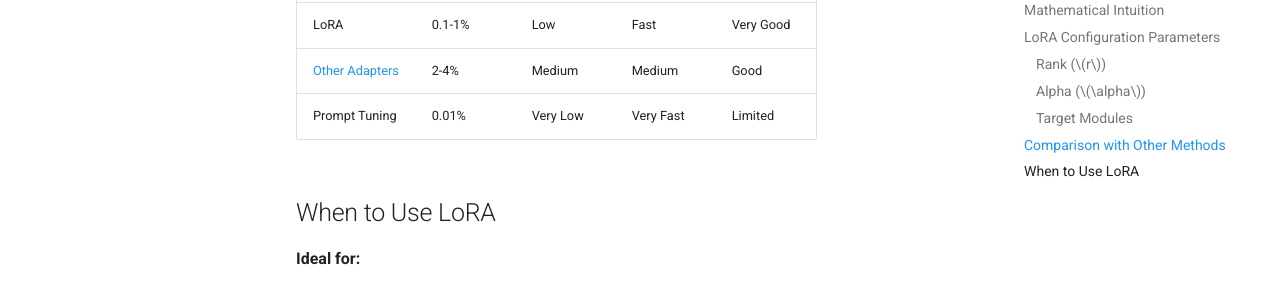
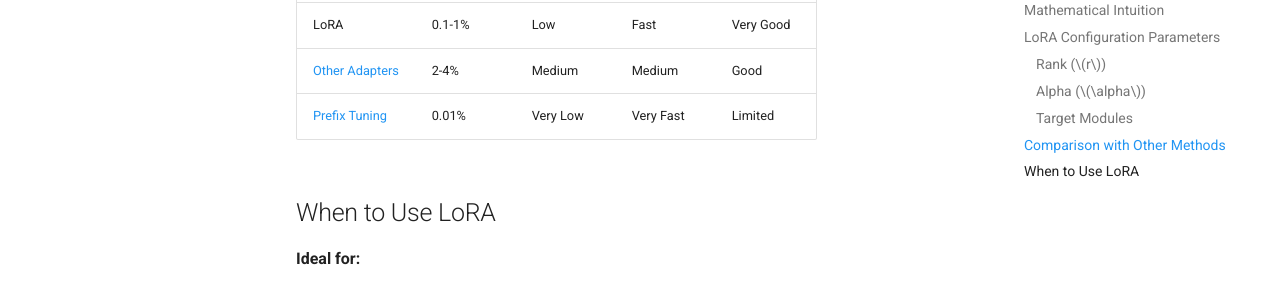
Before and after one commit to tonyreina/lora, an MkDocs documentation site: the page built from docs/getting-started/what-is-lora.md, in a window 1280 px wide and 900 px high, scrolled down 4118 px. Shown: the part 152-444 px from the top of the window. Built offline with MkDocs 1.6.1 and Material for MkDocs 9.7.7, drawn with Linux system fonts in a browser that asks for light colours; comment, search, counter and statistics services are not loaded.

Commit message:
Prefix tuning

```diff
--- a/docs/getting-started/what-is-lora.md
+++ b/docs/getting-started/what-is-lora.md
@@ -110,7 +110,7 @@ Which parts of the model to adapt:
 | Full Fine-tuning | 100% | High | Slow | Excellent |
 | LoRA | 0.1-1% | Low | Fast | Very Good |
 | [Other Adapters](https://arxiv.org/pdf/1902.00751) | 2-4% | Medium | Medium | Good |
-| Prompt Tuning | 0.01% | Very Low | Very Fast | Limited |
+| [Prefix Tuning](https://arxiv.org/pdf/2110.04366) | 0.01% | Very Low | Very Fast | Limited |
 
 ## When to Use LoRA
 
```
